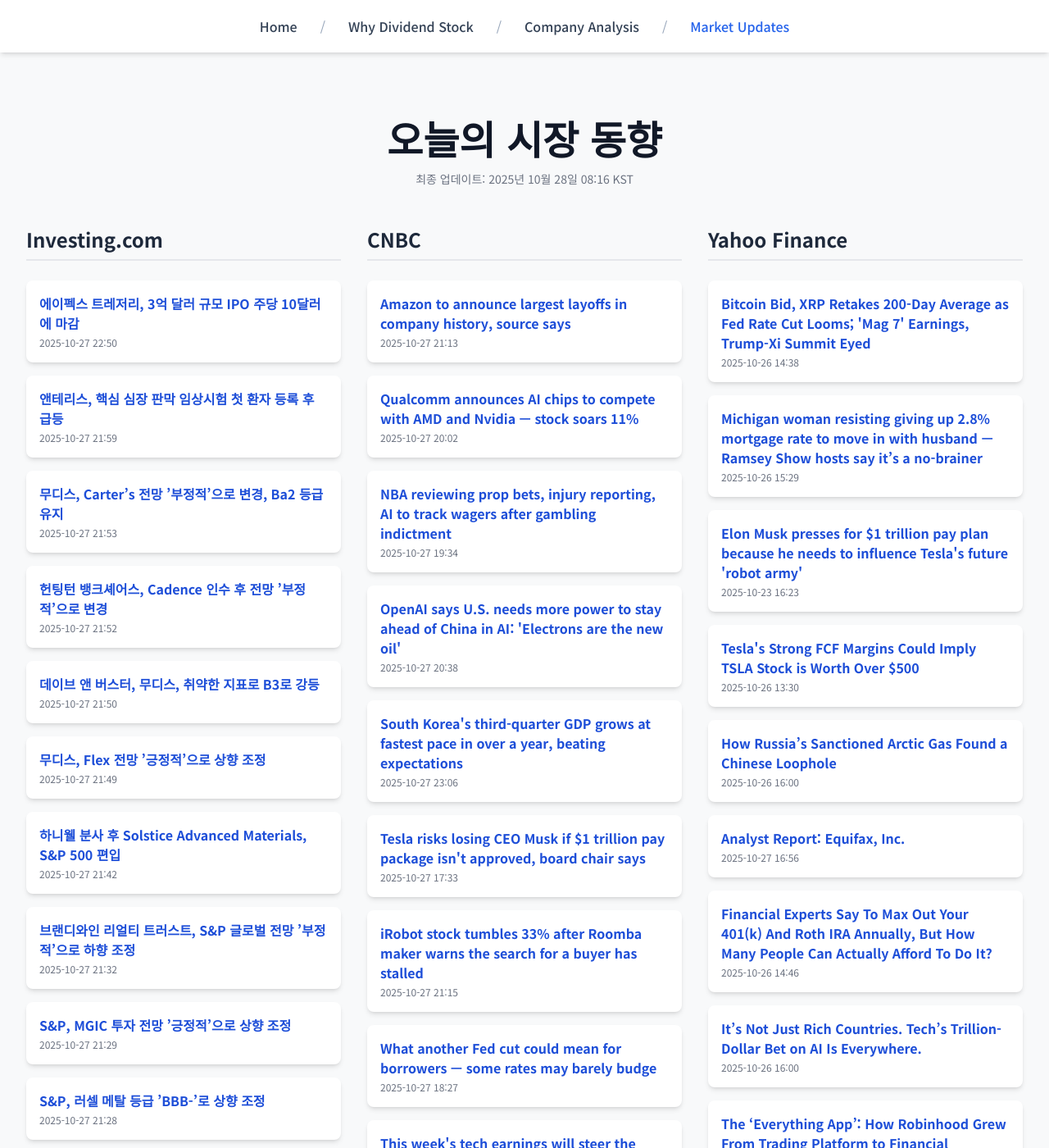
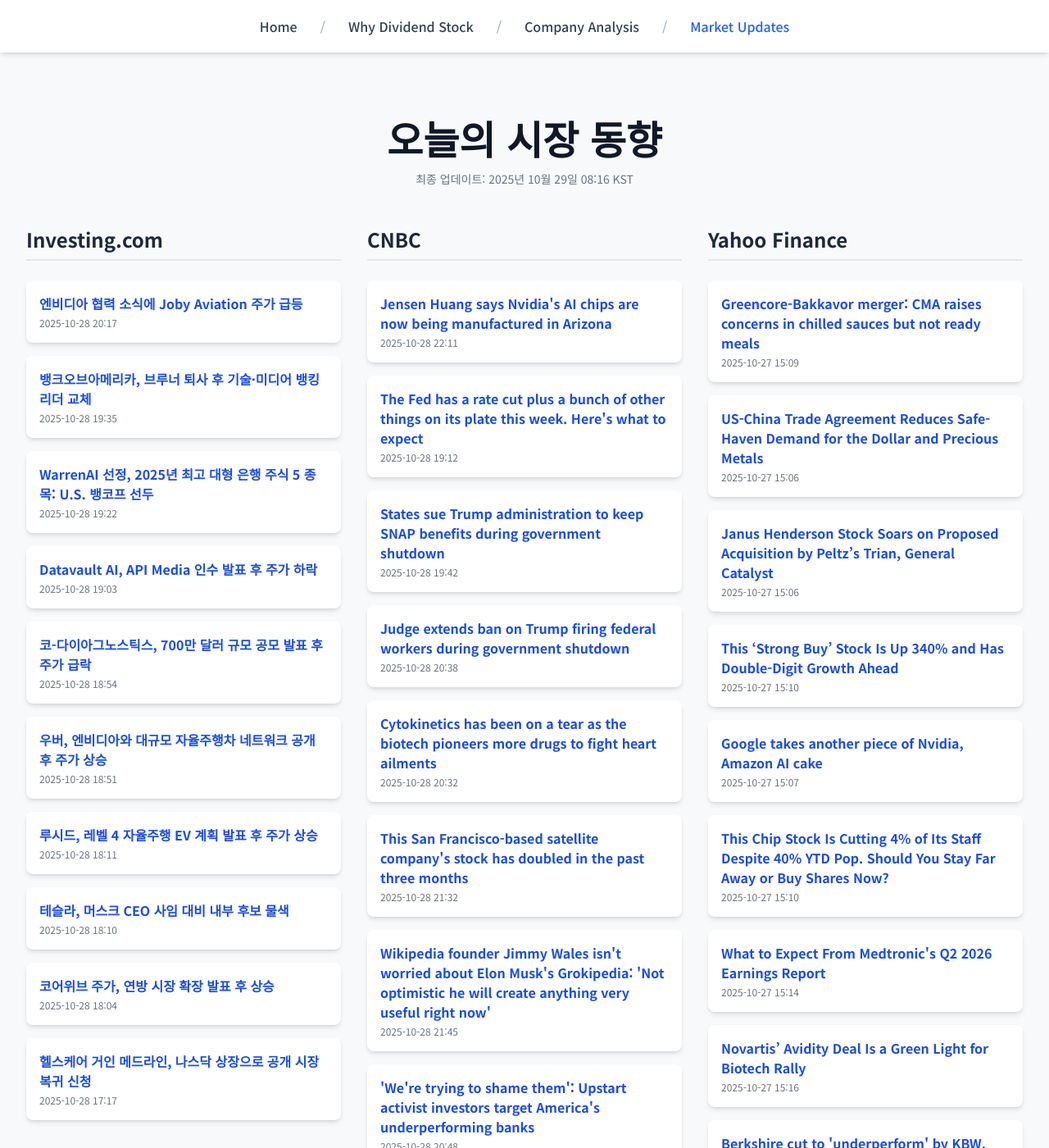
Before and after one commit to Kay-Hwang/my-company-analysis, a Jekyll site: the page built from market-updates.html, in a window 1280 px wide and 1400 px high. Shown: the whole window at 82% size. Built offline with Jekyll 4.4.1, drawn with Linux system fonts in a browser that asks for light colours; nearby versions of some CDN libraries; a script that is not in the unit is left out; some of the changed text lies outside the part shown.

Commit message:
Update daily data

```diff
--- a/_data/latest_data.json
+++ b/_data/latest_data.json
@@ -1,190 +1,190 @@
 {
-  "lastUpdated": "2025년 10월 28일 08:16 KST",
+  "lastUpdated": "2025년 10월 29일 08:16 KST",
   "news": {
     "investing": [
       {
-        "title": "에이펙스 트레저리, 3억 달러 규모 IPO 주당 10달러에 마감",
-        "link": "https://kr.investing.com/news/stock-market-news/article-432SI-1686667",
-        "pubDate": "2025-10-27 22:50:04",
-        "summary": "에이펙스 트레저리, 3억 달러 규모 IPO 주당 10달러에 마감"
+        "title": "엔비디아 협력 소식에 Joby Aviation 주가 급등",
+        "link": "https://kr.investing.com/news/stock-market-news/article-93CH-1688575",
+        "pubDate": "2025-10-28 20:17:47",
+        "summary": "엔비디아 협력 소식에 Joby Aviation 주가 급등"
       },
       {
-        "title": "앤테리스, 핵심 심장 판막 임상시험 첫 환자 등록 후 급등",
-        "link": "https://kr.investing.com/news/stock-market-news/article-93CH-1686634",
-        "pubDate": "2025-10-27 21:59:30",
-        "summary": "앤테리스, 핵심 심장 판막 임상시험 첫 환자 등록 후 급등"
+        "title": "뱅크오브아메리카, 브루너 퇴사 후 기술·미디어 뱅킹 리더 교체",
+        "link": "https://kr.investing.com/news/stock-market-news/article-93CH-1688543",
+        "pubDate": "2025-10-28 19:35:21",
+        "summary": "뱅크오브아메리카, 브루너 퇴사 후 기술·미디어 뱅킹 리더 교체"
       },
       {
-        "title": "무디스, Carter’s 전망 ’부정적’으로 변경, Ba2 등급 유지",
-        "link": "https://kr.investing.com/news/stock-market-news/article-93CH-1686626",
-        "pubDate": "2025-10-27 21:53:22",
-        "summary": "무디스, Carter’s 전망 ’부정적’으로 변경, Ba2 등급 유지"
+        "title": "WarrenAI 선정, 2025년 최고 대형 은행 주식 5 종목: U.S. 뱅코프 선두",
+        "link": "https://kr.investing.com/news/stock-market-news/article-93CH-1688542",
+        "pubDate": "2025-10-28 19:22:01",
+        "summary": "WarrenAI 선정, 2025년 최고 대형 은행 주식 5 종목: U.S. 뱅코프 선두"
       },
       {
-        "title": "헌팅턴 뱅크셰어스, Cadence 인수 후 전망 ’부정적’으로 변경",
-        "link": "https://kr.investing.com/news/stock-market-news/article-93CH-1686625",
-        "pubDate": "2025-10-27 21:52:38",
-        "summary": "헌팅턴 뱅크셰어스, Cadence 인수 후 전망 ’부정적’으로 변경"
+        "title": "Datavault AI, API Media 인수 발표 후 주가 하락",
+        "link": "https://kr.investing.com/news/stock-market-news/article-93CH-1688540",
+        "pubDate": "2025-10-28 19:03:28",
+        "summary": "Datavault AI, API Media 인수 발표 후 주가 하락"
       },
       {
-        "title": "데이브 앤 버스터, 무디스, 취약한 지표로 B3로 강등",
-        "link": "https://kr.investing.com/news/stock-market-news/article-93CH-1686623",
-        "pubDate": "2025-10-27 21:50:42",
-        "summary": "데이브 앤 버스터, 무디스, 취약한 지표로 B3로 강등"
+        "title": "코-다이아그노스틱스, 700만 달러 규모 공모 발표 후 주가 급락",
+        "link": "https://kr.investing.com/news/stock-market-news/article-93CH-1688538",
+        "pubDate": "2025-10-28 18:54:33",
+        "summary": "코-다이아그노스틱스, 700만 달러 규모 공모 발표 후 주가 급락"
       },
       {
-        "title": "무디스, Flex 전망 ’긍정적’으로 상향 조정",
-        "link": "https://kr.investing.com/news/stock-market-news/article-93CH-1686621",
-        "pubDate": "2025-10-27 21:49:57",
-        "summary": "무디스, Flex 전망 ’긍정적’으로 상향 조정"
+        "title": "우버, 엔비디아와 대규모 자율주행차 네트워크 공개 후 주가 상승",
+        "link": "https://kr.investing.com/news/stock-market-news/article-93CH-1688537",
+        "pubDate": "2025-10-28 18:51:42",
+        "summary": "우버, 엔비디아와 대규모 자율주행차 네트워크 공개 후 주가 상승"
       },
       {
-        "title": "하니웰 분사 후 Solstice Advanced Materials, S&P 500 편입",
-        "link": "https://kr.investing.com/news/stock-market-news/article-93CH-1686616",
-        "pubDate": "2025-10-27 21:42:44",
-        "summary": "하니웰 분사 후 Solstice Advanced Materials, S&P 500 편입"
+        "title": "루시드, 레벨 4 자율주행 EV 계획 발표 후 주가 상승",
+        "link": "https://kr.investing.com/news/stock-market-news/article-93CH-1688536",
+        "pubDate": "2025-10-28 18:11:58",
+        "summary": "루시드, 레벨 4 자율주행 EV 계획 발표 후 주가 상승"
       },
       {
-        "title": "브랜디와인 리얼티 트러스트, S&P 글로벌 전망 ’부정적’으로 하향 조정",
-        "link": "https://kr.investing.com/news/stock-market-news/article-93CH-1686596",
-        "pubDate": "2025-10-27 21:32:31",
-        "summary": "브랜디와인 리얼티 트러스트, S&P 글로벌 전망 ’부정적’으로 하향 조정"
+        "title": "테슬라, 머스크 CEO 사임 대비 내부 후보 물색",
+        "link": "https://kr.investing.com/news/stock-market-news/article-93CH-1688534",
+        "pubDate": "2025-10-28 18:10:55",
+        "summary": "테슬라, 머스크 CEO 사임 대비 내부 후보 물색"
       },
       {
-        "title": "S&P, MGIC 투자 전망 ’긍정적’으로 상향 조정",
-        "link": "https://kr.investing.com/news/stock-market-news/article-93CH-1686592",
-        "pubDate": "2025-10-27 21:29:46",
-        "summary": "S&P, MGIC 투자 전망 ’긍정적’으로 상향 조정"
+        "title": "코어위브 주가, 연방 시장 확장 발표 후 상승",
+        "link": "https://kr.investing.com/news/stock-market-news/article-93CH-1688532",
+        "pubDate": "2025-10-28 18:04:31",
+        "summary": "코어위브 주가, 연방 시장 확장 발표 후 상승"
       },
       {
-        "title": "S&P, 러셀 메탈 등급 ’BBB-’로 상향 조정",
-        "link": "https://kr.investing.com/news/stock-market-news/article-93CH-1686591",
-        "pubDate": "2025-10-27 21:28:38",
-        "summary": "S&P, 러셀 메탈 등급 ’BBB-’로 상향 조정"
+        "title": "헬스케어 거인 메드라인, 나스닥 상장으로 공개 시장 복귀 신청",
+        "link": "https://kr.investing.com/news/stock-market-news/article-1688521",
+        "pubDate": "2025-10-28 17:17:10",
+        "summary": "헬스케어 거인 메드라인, 나스닥 상장으로 공개 시장 복귀 신청"
       }
     ],
     "cnbc": [
       {
-        "title": "Amazon to announce largest layoffs in company history, source says",
-        "link": "https://www.cnbc.com/2025/10/27/amazon-to-announce-sweeping-corporate-job-cuts-starting-tuesday.html",
-        "pubDate": "Mon, 27 Oct 2025 21:13:26 GMT",
-        "summary": "The layoffs will amount to the largest cuts to Amazon's corporate workforce in the company's history, according to a person familiar with the matter."
+        "title": "Jensen Huang says Nvidia's AI chips are now being manufactured in Arizona",
+        "link": "https://www.cnbc.com/2025/10/28/nvidia-jensen-huang-gtc-washington-dc-ai.html",
+        "pubDate": "Tue, 28 Oct 2025 22:11:09 GMT",
+        "summary": "Previously, Nvidia's fastest GPUs were solely manufactured in Taiwan."
       },
       {
-        "title": "Qualcomm announces AI chips to compete with AMD and Nvidia — stock soars 11%",
-        "link": "https://www.cnbc.com/2025/10/27/qualcomm-ai200-ai250-ai-chips-nvidia-amd.html",
-        "pubDate": "Mon, 27 Oct 2025 20:02:01 GMT",
-        "summary": "The AI200, expected in 2026, and the AI250, planned for 2027, both can come in a system that fills up a full, liquid-cooled server rack, Qualcomm said."
+        "title": "The Fed has a rate cut plus a bunch of other things on its plate this week. Here's what to expect",
+        "link": "https://www.cnbc.com/2025/10/28/fed-rate-cut-preview.html",
+        "pubDate": "Tue, 28 Oct 2025 19:12:06 GMT",
+        "summary": "The easy part for the Federal Reserve this week will be announcing a rate cut when it wraps up its meeting Wednesday."
       },
       {
-        "title": "NBA reviewing prop bets, injury reporting, AI to track wagers after gambling indictment",
-        "link": "https://www.cnbc.com/2025/10/27/nba-prop-bets-ai-rozier-billups-gambling.html",
-        "pubDate": "Mon, 27 Oct 2025 19:34:42 GMT",
-        "summary": "The NBA has been rocked by a federal criminal indictment that alleges a group of sport bettors exploited inside information about teams and players to wager."
+        "title": "States sue Trump administration to keep SNAP benefits during government shutdown",
+        "link": "https://www.cnbc.com/2025/10/28/trump-snap-benefits-government-shutdown.html",
+        "pubDate": "Tue, 28 Oct 2025 19:42:31 GMT",
+        "summary": "The SNAP program provides food stamps to about 42 million Americans. The program is on the verge of running out of funds because of the government shutdown."
       },
       {
-        "title": "OpenAI says U.S. needs more power to stay ahead of China in AI: 'Electrons are the new oil'",
-        "link": "https://www.cnbc.com/2025/10/27/open-ai-power-china.html",
-        "pubDate": "Mon, 27 Oct 2025 20:38:46 GMT",
-        "summary": "OpenAI urged the White House to substantially increase the U.S.' investment in new energy capacity"
+        "title": "Judge extends ban on Trump firing federal workers during government shutdown",
+        "link": "https://www.cnbc.com/2025/10/28/judge-ban-trump-government-shutdown-layoffs.html",
+        "pubDate": "Tue, 28 Oct 2025 20:38:49 GMT",
+        "summary": "A federal judge extended a temporary order blocking the Trump administration's mass-layoff plans during the government shutdown, multiple news outlets reported."
       },
       {
-        "title": "South Korea's third-quarter GDP grows at fastest pace in over a year, beating expectations",
-        "link": "https://www.cnbc.com/2025/10/28/south-koreas-gdp-q3-beats-expectations-.html",
-        "pubDate": "Mon, 27 Oct 2025 23:06:51 GMT",
-        "summary": "According to advance estimates from Bank of Korea, GDP rose 1.7%, year on year, compared to the 1.5% expected by economists polled by Reuters."
+        "title": "Cytokinetics has been on a tear as the biotech pioneers more drugs to fight heart ailments",
+        "link": "https://www.cnbc.com/2025/10/28/cytokinetics-has-been-on-a-tear-as-the-biotech-pioneers-more-drugs-to-fight-heart-ailments.html",
+        "pubDate": "Tue, 28 Oct 2025 20:32:47 GMT",
+        "summary": "Shares of Cytokinetics, which targets medicines for specialty heart diseases, have jumped about 69% over the past three months and are up 31% year to date."
       },
       {
-        "title": "Tesla risks losing CEO Musk if $1 trillion pay package isn't approved, board chair says",
-        "link": "https://www.cnbc.com/2025/10/27/tesla-musk-pay-shareholder-vote.html",
-        "pubDate": "Mon, 27 Oct 2025 17:33:22 GMT",
-        "summary": "Tesla Board Chair Robyn Denholm said Elon Musk is key to the future of the EV maker as it focuses more on Full Self Driving and Optimus."
+        "title": "This San Francisco-based satellite company's stock has doubled in the past three months",
+        "link": "https://www.cnbc.com/2025/10/28/this-san-francisco-based-satellite-companys-stock-has-doubled-in-the-past-three-months.html",
+        "pubDate": "Tue, 28 Oct 2025 21:32:25 GMT",
+        "summary": "The stock has soared more than 215% this year despite slides earlier this year."
       },
       {
-        "title": "iRobot stock tumbles 33% after Roomba maker warns the search for a buyer has stalled",
-        "link": "https://www.cnbc.com/2025/10/27/irobot-stock-roomba.html",
-        "pubDate": "Mon, 27 Oct 2025 21:15:29 GMT",
-        "summary": "The Roomba maker's financial condition has worsened since Amazon abandoned its planned acquisition of the company in 2024."
+        "title": "Wikipedia founder Jimmy Wales isn't worried about Elon Musk's Grokipedia:  'Not optimistic he will create anything very useful right now'",
+        "link": "https://www.cnbc.com/2025/10/28/elon-musk-grokipedia-wikipedia-founder-jimmy-wales.html",
+        "pubDate": "Tue, 28 Oct 2025 21:45:47 GMT",
+        "summary": "Elon Musk launched Grokipedia to rival Wikipedia and what he says is 'woke' bias, but founder Jimmy Wales isn't worried, and says LLMs can't even write a wiki."
       },
       {
-        "title": "What another Fed cut could mean for borrowers — some rates may barely budge",
-        "link": "https://www.cnbc.com/2025/10/27/federal-reserve-interest-rate-cut-what-to-expect.html",
-        "pubDate": "Mon, 27 Oct 2025 18:27:09 GMT",
-        "summary": "Many types of consumer loans are impacted when the Fed trims its overnight lending rate."
+        "title": "'We're trying to shame them': Upstart activist investors target America's underperforming banks",
+        "link": "https://www.cnbc.com/2025/10/28/activist-investor-holdco-targets-americas-underperforming-banks.html",
+        "pubDate": "Tue, 28 Oct 2025 20:48:36 GMT",
+        "summary": "HoldCo has emerged from relative obscurity to launch activist investor campaigns against three regional banks: Comerica, Eastern Bank and First Interstate."
       },
       {
-        "title": "This week's tech earnings will steer the market's direction over the next few months, Jim Cramer says",
-        "link": "https://www.cnbc.com/2025/10/27/tech-earnings-steer-market-next-few-months-jim-cramer.html",
-        "pubDate": "Mon, 27 Oct 2025 22:53:11 GMT",
-        "summary": "CNBC's Jim Cramer stressed the importance of upcoming earnings from Apple, Amazon, Alphabet, Meta and Microsoft."
+        "title": "Bill Gates softens ‘Climate Disaster’ approach, says strategy needs to shift: Interview",
+        "link": "https://www.cnbc.com/2025/10/28/bill-gates-says-countries-need-to-rethink-their-climate-strategy.html",
+        "pubDate": "Tue, 28 Oct 2025 18:28:31 GMT",
+        "summary": "Microsoft co-founder Bill Gates says countries and leaders need to shift their approach to climate change and focus on 'improving lives'"
       },
       {
-        "title": "Largest federal worker union urges end to government shutdown",
-        "link": "https://www.cnbc.com/2025/10/27/federal-union-government-shutdown-end.html",
-        "pubDate": "Mon, 27 Oct 2025 19:05:01 GMT",
-        "summary": "Democrats oppose the Republican resolution to end the shutdown because they want any measure to extend enhanced Affordable Care Act tax credits."
+        "title": "Ray Dalio says a risky AI market bubble is forming, but may not pop until the Fed tightens",
+        "link": "https://www.cnbc.com/2025/10/28/ray-dalio-bubble-ai-federal-reserve.html",
+        "pubDate": "Tue, 28 Oct 2025 18:29:04 GMT",
+        "summary": "Dalio talked with CNBC's Sara Eisen in an exclusive interview from the Future Investment Institute in Riyadh, Saudi Arabia."
       }
     ],
     "yahoo": [
       {
-        "title": "Bitcoin Bid, XRP Retakes 200-Day Average as Fed Rate Cut Looms; 'Mag 7' Earnings, Trump-Xi Summit Eyed",
-        "link": "https://finance.yahoo.com/news/bitcoin-bid-xrp-retakes-200-143842070.html",
-        "pubDate": "2025-10-26T14:38:42Z",
-        "summary": "Bitcoin Bid, XRP Retakes 200-Day Average as Fed Rate Cut Looms; 'Mag 7' Earnings, Trump-Xi Summit Eyed"
+        "title": "Greencore-Bakkavor merger: CMA raises concerns in chilled sauces but not ready meals",
+        "link": "https://finance.yahoo.com/news/greencore-bakkavor-merger-cma-raises-114729833.html",
+        "pubDate": "2025-10-27T15:09:42Z",
+        "summary": "Greencore-Bakkavor merger: CMA raises concerns in chilled sauces but not ready meals"
       },
       {
-        "title": "Michigan woman resisting giving up 2.8% mortgage rate to move in with husband — Ramsey Show hosts say it’s a no-brainer",
-        "link": "https://finance.yahoo.com/news/michigan-woman-resisting-giving-2-152900576.html",
-        "pubDate": "2025-10-26T15:29:00Z",
-        "summary": "Michigan woman resisting giving up 2.8% mortgage rate to move in with husband — Ramsey Show hosts say it’s a no-brainer"
+        "title": "US-China Trade Agreement Reduces Safe-Haven Demand for the Dollar and Precious Metals",
+        "link": "https://finance.yahoo.com/news/us-china-trade-agreement-reduces-150644498.html",
+        "pubDate": "2025-10-27T15:06:44Z",
+        "summary": "US-China Trade Agreement Reduces Safe-Haven Demand for the Dollar and Precious Metals"
       },
       {
-        "title": "Elon Musk presses for $1 trillion pay plan because he needs to influence Tesla's future 'robot army'",
-        "link": "https://finance.yahoo.com/news/elon-musk-presses-for-1-trillion-pay-plan-because-he-needs-to-influence-teslas-future-robot-army-162353294.html",
-        "pubDate": "2025-10-23T16:23:53Z",
-        "summary": "Elon Musk presses for $1 trillion pay plan because he needs to influence Tesla's future 'robot army'"
+        "title": "Janus Henderson Stock Soars on Proposed Acquisition by Peltz’s Trian, General Catalyst",
+        "link": "https://www.barrons.com/articles/janus-henderson-stock-price-acquisition-89e4a93d?siteid=yhoof2&yptr=yahoo",
+        "pubDate": "2025-10-27T15:06:00Z",
+        "summary": "Janus Henderson Stock Soars on Proposed Acquisition by Peltz’s Trian, General Catalyst"
       },
       {
-        "title": "Tesla's Strong FCF Margins Could Imply TSLA Stock is Worth Over $500",
-        "link": "https://finance.yahoo.com/news/teslas-strong-fcf-margins-could-133002586.html",
-        "pubDate": "2025-10-26T13:30:02Z",
-        "summary": "Tesla's Strong FCF Margins Could Imply TSLA Stock is Worth Over $500"
+        "title": "This ‘Strong Buy’ Stock Is Up 340% and Has Double-Digit Growth Ahead",
+        "link": "https://finance.yahoo.com/news/strong-buy-stock-340-double-151003509.html",
+        "pubDate": "2025-10-27T15:10:03Z",
+        "summary": "This ‘Strong Buy’ Stock Is Up 340% and Has Double-Digit Growth Ahead"
       },
       {
-        "title": "How Russia’s Sanctioned Arctic Gas Found a Chinese Loophole",
-        "link": "https://www.wsj.com/world/russia/russia-arctic-gas-production-china-b6eb5f87?siteid=yhoof2&yptr=yahoo",
-        "pubDate": "2025-10-26T16:00:00Z",
-        "summary": "How Russia’s Sanctioned Arctic Gas Found a Chinese Loophole"
+        "title": "Google takes another piece of Nvidia, Amazon AI cake",
+        "link": "https://finance.yahoo.com/news/google-takes-another-piece-nvidia-150700993.html",
+        "pubDate": "2025-10-27T15:07:00Z",
+        "summary": "Google takes another piece of Nvidia, Amazon AI cake"
       },
       {
-        "title": "Analyst Report: Equifax, Inc.",
-        "link": "https://finance.yahoo.com/research/reports/ARGUS_3702_AnalystReport_1761584175000?yptr=yahoo&ncid=yahooproperties_plusresear_nm5q6ze1cei",
-        "pubDate": "2025-10-27T16:56:15Z",
-        "summary": "Analyst Report: Equifax, Inc."
+        "title": "This Chip Stock Is Cutting 4% of Its Staff Despite 40% YTD Pop. Should You Stay Far Away or Buy Shares Now?",
+        "link": "https://finance.yahoo.com/news/chip-stock-cutting-4-staff-151036372.html",
+        "pubDate": "2025-10-27T15:10:36Z",
+        "summary": "This Chip Stock Is Cutting 4% of Its Staff Despite 40% YTD Pop. Should You Stay Far Away or Buy Shares Now?"
       },
       {
-        "title": "Financial Experts Say To Max Out Your 401(k) And Roth IRA Annually, But How Many People Can Actually Afford To Do It?",
-        "link": "https://finance.yahoo.com/news/financial-experts-max-401-k-144604144.html",
-        "pubDate": "2025-10-26T14:46:04Z",
-        "summary": "Financial Experts Say To Max Out Your 401(k) And Roth IRA Annually, But How Many People Can Actually Afford To Do It?"
+        "title": "What to Expect From Medtronic's Q2 2026 Earnings Report",
+        "link": "https://finance.yahoo.com/news/expect-medtronics-q2-2026-earnings-151414804.html",
+        "pubDate": "2025-10-27T15:14:14Z",
+        "summary": "What to Expect From Medtronic's Q2 2026 Earnings Report"
       },
       {
-        "title": "It’s Not Just Rich Countries. Tech’s Trillion-Dollar Bet on AI Is Everywhere.",
-        "link": "https://www.wsj.com/tech/ai/its-not-just-rich-countries-techs-trillion-dollar-bet-on-ai-is-everywhere-1781a117?siteid=yhoof2&yptr=yahoo",
-        "pubDate": "2025-10-26T16:00:00Z",
-        "summary": "It’s Not Just Rich Countries. Tech’s Trillion-Dollar Bet on AI Is Everywhere."
+        "title": "Novartis’ Avidity Deal Is a Green Light for Biotech Rally",
+        "link": "https://www.barrons.com/articles/novartis-deal-avidity-biosciences-acquisition-efa3ef51?siteid=yhoof2&yptr=yahoo",
+        "pubDate": "2025-10-27T15:16:00Z",
+        "summary": "Novartis’ Avidity Deal Is a Green Light for Biotech Rally"
       },
       {
-        "title": "The ‘Everything App’: How Robinhood Grew From Trading Platform to Financial Ecosystem",
-        "link": "https://finance.yahoo.com/news/everything-app-robinhood-grew-trading-133000465.html",
-        "pubDate": "2025-10-26T13:30:00Z",
-        "summary": "The ‘Everything App’: How Robinhood Grew From Trading Platform to Financial Ecosystem"
+        "title": "Berkshire cut to 'underperform' by KBW, which cites Geico, tariffs, Buffett",
+        "link": "https://finance.yahoo.com/news/berkshire-cut-underperform-kbw-cites-145930027.html",
+        "pubDate": "2025-10-27T14:59:30Z",
+        "summary": "Berkshire cut to 'underperform' by KBW, which cites Geico, tariffs, Buffett"
       },
       {
-        "title": "Apple, Google, Meta, Amazon, Microsoft Earnings Due; Fed Rate Cut, Trump-Xi Ahead",
-        "link": "https://www.investors.com/research/investing-action-plan/apple-google-meta-amazon-microsoft-earnings-fed-rate-cut-trump-xi-ahead/?src=A00220&yptr=yahoo",
-        "pubDate": "2025-10-26T12:41:46Z",
-        "summary": "Apple, Google, Meta, Amazon, Microsoft Earnings Due; Fed Rate Cut, Trump-Xi Ahead"
+        "title": "This is Jeff Bezos’ favorite interview question—and it comes down to being an inventor",
+        "link": "https://finance.yahoo.com/news/jeff-bezos-favorite-interview-comes-151105935.html",
+        "pubDate": "2025-10-27T15:11:05Z",
+        "summary": "This is Jeff Bezos’ favorite interview question—and it comes down to being an inventor"
       }
     ]
   }
```
